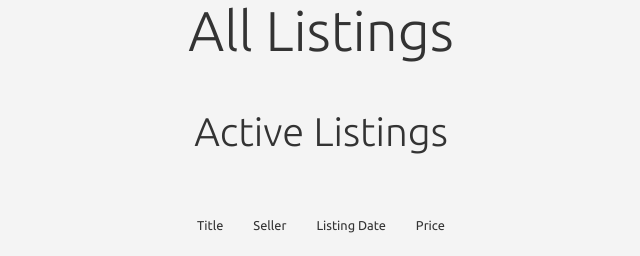
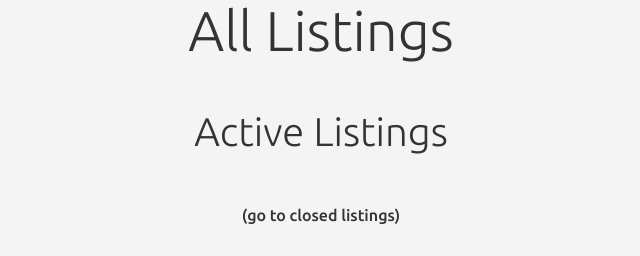
Before and after one commit to MyPetLobster/commerce, a Django app: page /listings in a window 1280 px wide. Shown: the part 218-474 px from the top of the page, without its empty margins (319-959 px from the left). Run offline with Django 3.2, Linux system fonts and the light colour scheme; data comes from the database, SQL or seed files in the repository; parts of the project's set-up code (start-up, migrations or seed data) failed here and were passed over; some libraries are stand-ins or nearby versions.

Commit message:
Add backToTop/goToClosed listing and idx

```diff
--- a/auctions/static/auctions/sort.js
+++ b/auctions/static/auctions/sort.js
@@ -50,4 +50,19 @@
   };
 
   updateSortUI();
+
+  const activeListings = document.getElementById("active-listings");
+  const closedListings = document.getElementById("closed-listings");
+  const goToClosed = document.getElementById("go-to-closed");
+  const backToTop = document.getElementById("back-to-top");
+
+  if (goToClosed) {
+    goToClosed.addEventListener("click", () => {
+      closedListings.scrollIntoView();
+    });
+  }
+
+  backToTop.addEventListener("click", () => {
+    activeListings.scrollIntoView();
+  });
 });
--- a/auctions/templates/auctions/index.html
+++ b/auctions/templates/auctions/index.html
@@ -7,7 +7,7 @@
 {% endblock %}
 
 {% block script %}
-    <script src="{% static 'auctions/sort.js' %}"></script>
+    <script src="{% static 'auctions/sort.js' %}" defer></script>
 {% endblock %}
 
 {% block navbar %}
@@ -30,7 +30,7 @@
 
 {% block body %}
     <div class="page-content">
-        <h2 class="page-heading-h2">Active Listings</h2>
+        <h2 id="active-listings" class="page-heading-h2">Active Listings</h2>
 
         <form
             class="sort-by-form"
@@ -79,5 +79,7 @@
                 {% endif %}
             {% endfor %}
         </ul>
+        <p><span id="back-to-top">Back to top</span></p>
     </div>
+
 {% endblock %}
--- a/auctions/templates/auctions/listings.html
+++ b/auctions/templates/auctions/listings.html
@@ -7,7 +7,7 @@
 {% endblock %}
 
 {% block script %}
-    <script src="{% static 'auctions/sort.js' %}"></script>
+    <script src="{% static 'auctions/sort.js' %}" defer></script>
 {% endblock %}
 
 {% block navbar %}
@@ -33,7 +33,8 @@
     <h1 class="page-heading-h1">All Listings</h1>
     <p></p>
 
-    <h3 class="active-listings-heading">Active Listings</h3>
+    <h3 id="active-listings" class="active-listings-heading">Active Listings</h3>
+    <h6 id="go-to-closed">(go to closed listings)</h6>
     <form
         class="sort-by-form"
         action="{% url 'sort' %}"
@@ -84,7 +85,7 @@
             {% endif %}
         {% endfor %}
     </ul>
-    <h3 class="page-heading-h3">Closed Listings</h3>
+    <h3 id="closed-listings" class="page-heading-h3">Closed Listings</h3>
     <form
         class="sort-by-form"
         action="{% url 'sort' %}"
@@ -136,5 +137,6 @@
             {% endif %}
         {% endfor %}
     </ul>
+    <p><span id="back-to-top">Back to top</span></p>
 </div>
 {% endblock %}
```
